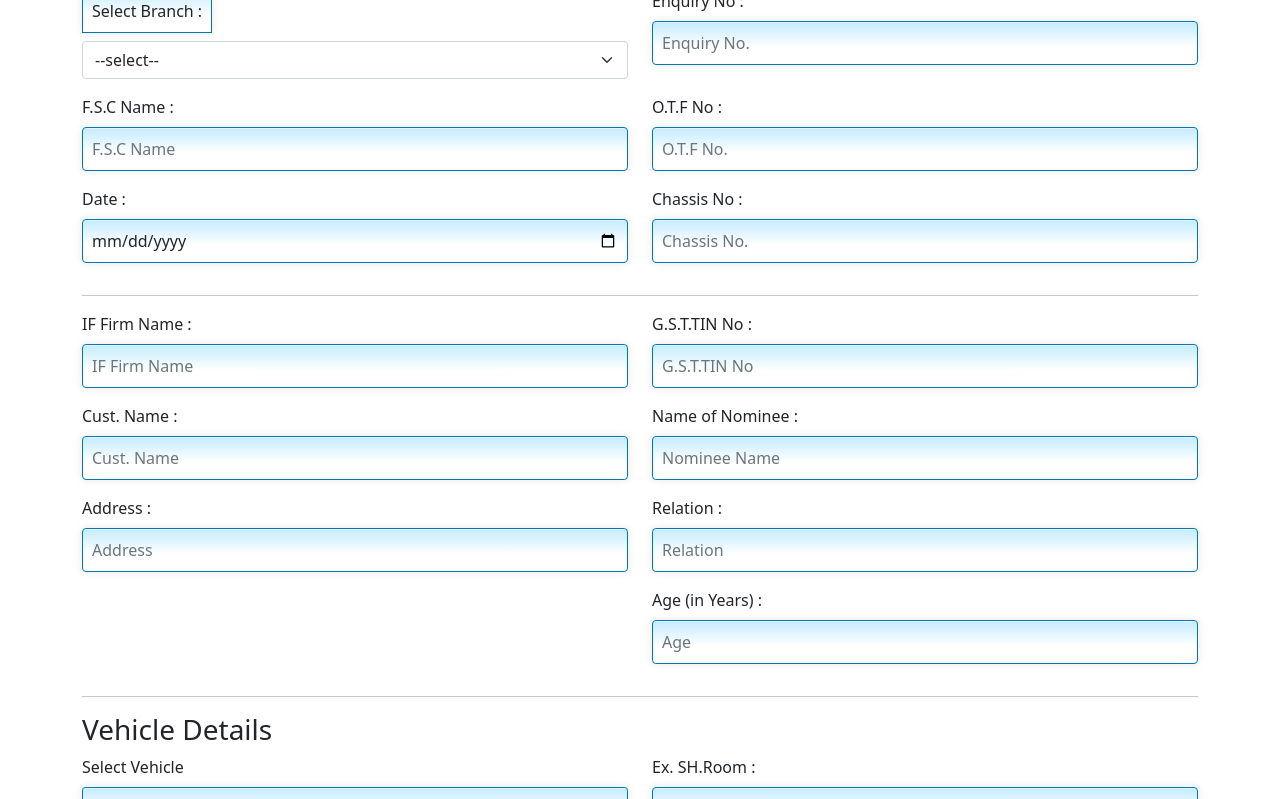
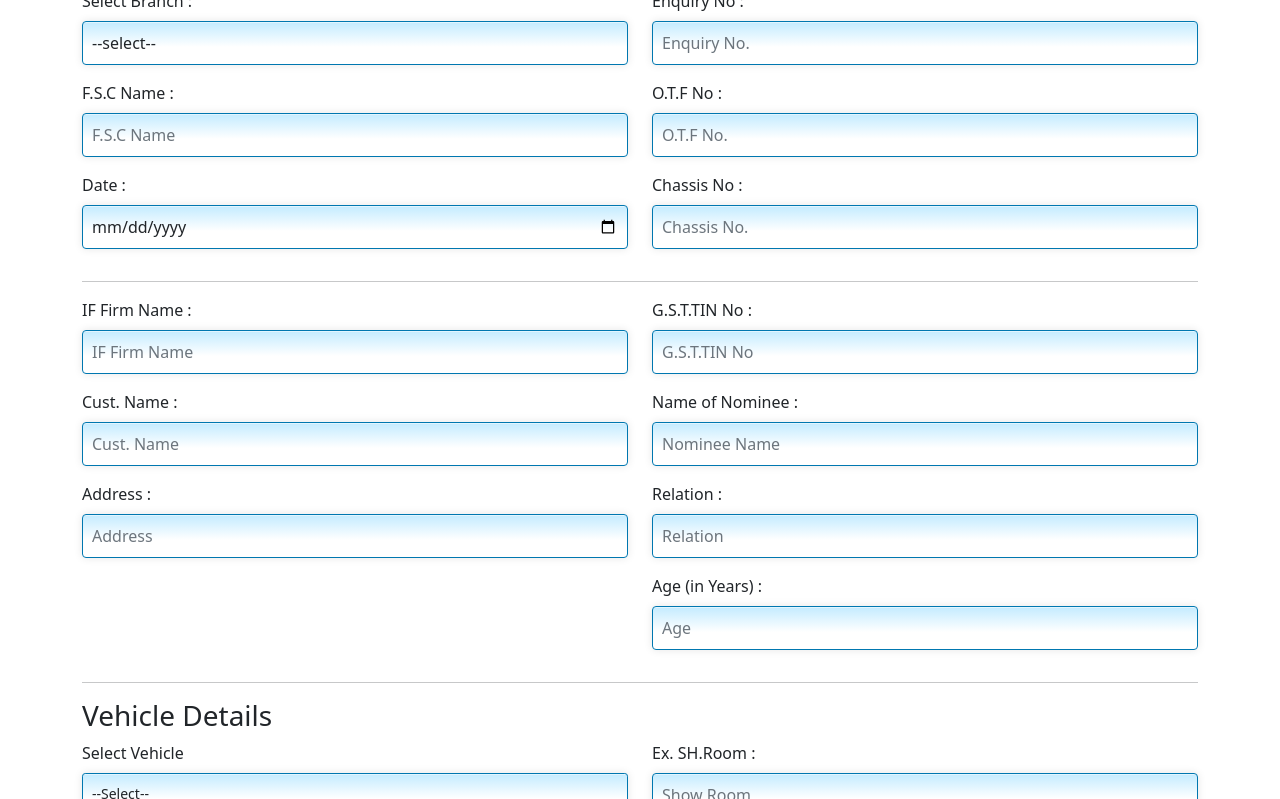
Before and after one commit to Almighty98/sn-sinha, a plain HTML site: page index.html in a window 1280 px wide. Shown: the part 67-866 px from the top of the page. Drawn offline with nearby package versions, Linux system fonts and the light colour scheme.

Commit message:
Update index.html

```diff
--- a/index.html
+++ b/index.html
@@ -20,8 +20,8 @@
             <div class="row row-cols-2">
                 <div class="col">
                     <div class="mb-3 ">
-                        <label for="" class="form-label inputstl">Select Branch :</label>
-                        <select class="form-select" name="branch" aria-label="Default select example">
+                        <label for="" class="form-label">Select Branch :</label>
+                        <select class="form-select inputstl" name="branch" aria-label="Default select example">
                             <option disabled value="" selected>--select--</option>
                             <option value="Mau">Mau</option>
                             <option value="Balia">Balia</option>
```
